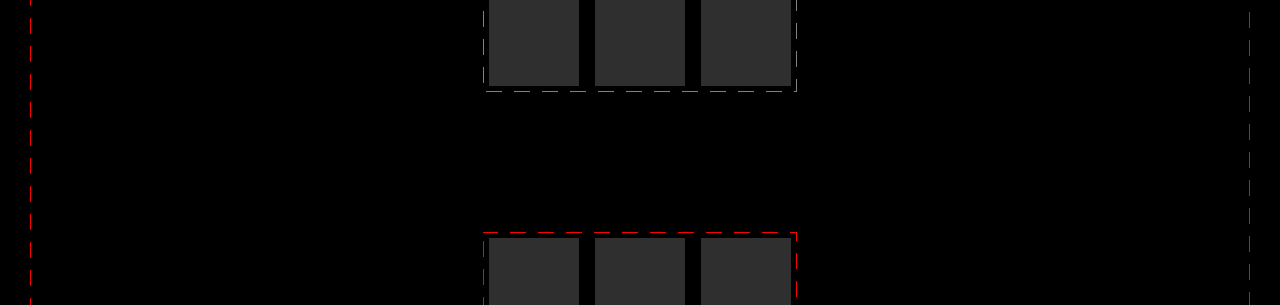
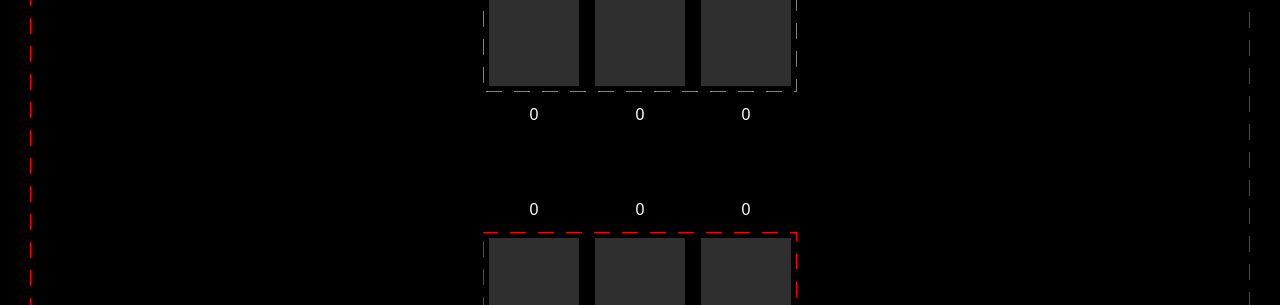
Before and after one commit to madanimatronic/knucklebones, a Next.js app: page / in a window 1280 px wide. Shown: the part 253-558 px from the top of the page. Built offline with nearby package versions, Linux system fonts and the light colour scheme; a web font is replaced by a local one.

Commit message:
feat: add columns scoreboard and temp colors for dice numbers

```diff
--- a/src/components/PlayerField/PlayerField.module.scss
+++ b/src/components/PlayerField/PlayerField.module.scss
@@ -6,6 +6,7 @@
   --field-gap: 16px;
   --accent-color: rgb(58, 172, 83);
 
+  position: relative;
   display: flex;
   column-gap: var(--field-gap);
   width: fit-content;
@@ -36,6 +37,39 @@
   }
 }
 
+.columnPointsContainer {
+  position: absolute;
+  display: flex;
+  column-gap: var(--field-gap);
+  align-self: flex-end;
+  bottom: calc(-1 * 0.75 * var(--square-size));
+  // background: rgba(100, 255, 134, 0.5);
+
+  .value {
+    display: flex;
+    width: var(--square-size);
+    height: var(--square-size);
+    // background: rgba(255, 102, 56, 0.5);
+    justify-content: center;
+    align-items: center;
+  }
+}
+
+.upper {
+  bottom: 0px;
+  align-self: flex-start;
+  top: calc(-1 * 0.75 * var(--square-size));
+}
+
+// Для тестов (TODO: заменить игральным кубиком и убрать)
+.testDouble {
+  color: rgb(212, 224, 42);
+}
+// Для тестов (TODO: заменить игральным кубиком и убрать)
+.testTriple {
+  color: rgb(30, 186, 224);
+}
+
 // Класс для главного ирока. Выделяет его интерфейс
 .mainPlayer {
   @include mixins.custom-dashed-border(2px, $full-red, 5px);
--- a/src/components/PlayerField/index.tsx
+++ b/src/components/PlayerField/index.tsx
@@ -5,6 +5,8 @@ import s from './PlayerField.module.scss';
 
 interface PlayerFieldProps {
   fieldData: number[][];
+  calculateColumnPointsFunction: (column: number[]) => number;
+  calculateFieldDuplicatesFunction: (field: (number | null)[][]) => number[][];
   isInteractive?: boolean;
   availableColumns?: number[];
   columnClickCallback?: (columnIndex: number) => void;
@@ -17,18 +19,26 @@ interface PlayerFieldProps {
 // значит, что он повторяется дважды и присваиваем ему класс с синим цветом
 export const PlayerField: FC<PlayerFieldProps> = ({
   fieldData,
+  calculateColumnPointsFunction,
+  calculateFieldDuplicatesFunction,
   isInteractive = false,
   availableColumns,
   columnClickCallback,
   isMainPlayer = false,
   className: additionalClassName,
 }) => {
+  // TODO: сделать оптимизацию объявлений функций и подсчётов (useMemo и т.д.)
   const handleColumnClick = (evt: MouseEvent<HTMLDivElement>) => {
     if (isInteractive && columnClickCallback) {
       const target = evt.currentTarget as HTMLDivElement;
       columnClickCallback(Number(target.id));
     }
   };
+  const columnPoints = fieldData.map((column) =>
+    calculateColumnPointsFunction(column),
+  );
+  // Каждый элемент в колонке - это кол-во повторений этого же элемента в колонке исходного поля
+  const fieldDuplications = calculateFieldDuplicatesFunction(fieldData);
   // Форматированные данные для рендера (TODO: можно вынести в функцию)
   const formattedFieldData = fieldData.map((column) => {
     const formattedColumn = [];
@@ -45,13 +55,22 @@ export const PlayerField: FC<PlayerFieldProps> = ({
         additionalClassName,
       )}
     >
-      {formattedFieldData.map((column, index) => (
+      <div
+        className={clsx(s.columnPointsContainer, { [s.upper]: isMainPlayer })}
+      >
+        {columnPoints.map((value) => (
+          <div key={nanoid()} className={s.value}>
+            {value}
+          </div>
+        ))}
+      </div>
+      {formattedFieldData.map((column, colIndex) => (
         <div
           key={nanoid()}
-          id={isInteractive ? String(index) : undefined}
+          id={isInteractive ? String(colIndex) : undefined}
           onClick={
             availableColumns
-              ? availableColumns.includes(index)
+              ? availableColumns.includes(colIndex)
                 ? handleColumnClick
                 : undefined
               : handleColumnClick
@@ -61,14 +80,23 @@ export const PlayerField: FC<PlayerFieldProps> = ({
             { [s.reversed]: !isMainPlayer },
             isInteractive &&
               (availableColumns
-                ? availableColumns.includes(index) && s.interactive
+                ? availableColumns.includes(colIndex) && s.interactive
                 : s.interactive),
           )}
         >
-          {column.map((value) =>
+          {column.map((value, squareIndex) =>
             value !== null ? (
               <div key={nanoid()} className={s.square}>
-                {value}
+                <p
+                  className={clsx({
+                    [s.testDouble]:
+                      fieldDuplications[colIndex][squareIndex] === 2,
+                    [s.testTriple]:
+                      fieldDuplications[colIndex][squareIndex] === 3,
+                  })}
+                >
+                  {value}
+                </p>
               </div>
             ) : (
               <div key={nanoid()} className={s.square}></div>
--- a/src/pages/index.tsx
+++ b/src/pages/index.tsx
@@ -87,6 +87,12 @@ export default function Home() {
           <PlayerField
             className={s.playerField}
             fieldData={playerState.field}
+            calculateColumnPointsFunction={game.calculateColumnPoints.bind(
+              game,
+            )}
+            calculateFieldDuplicatesFunction={game.calculateFieldDuplicates.bind(
+              game,
+            )}
             isMainPlayer
             isInteractive={isGameRunning}
             availableColumns={game.getAvailableColumns(playerState)}
@@ -137,6 +143,12 @@ export default function Home() {
           <PlayerField
             className={s.botField}
             fieldData={reverseField(botState.field)}
+            calculateColumnPointsFunction={game.calculateColumnPoints.bind(
+              game,
+            )}
+            calculateFieldDuplicatesFunction={game.calculateFieldDuplicates.bind(
+              game,
+            )}
           />
           <PlayerWidgets
             className={s.botWidgets}
```
